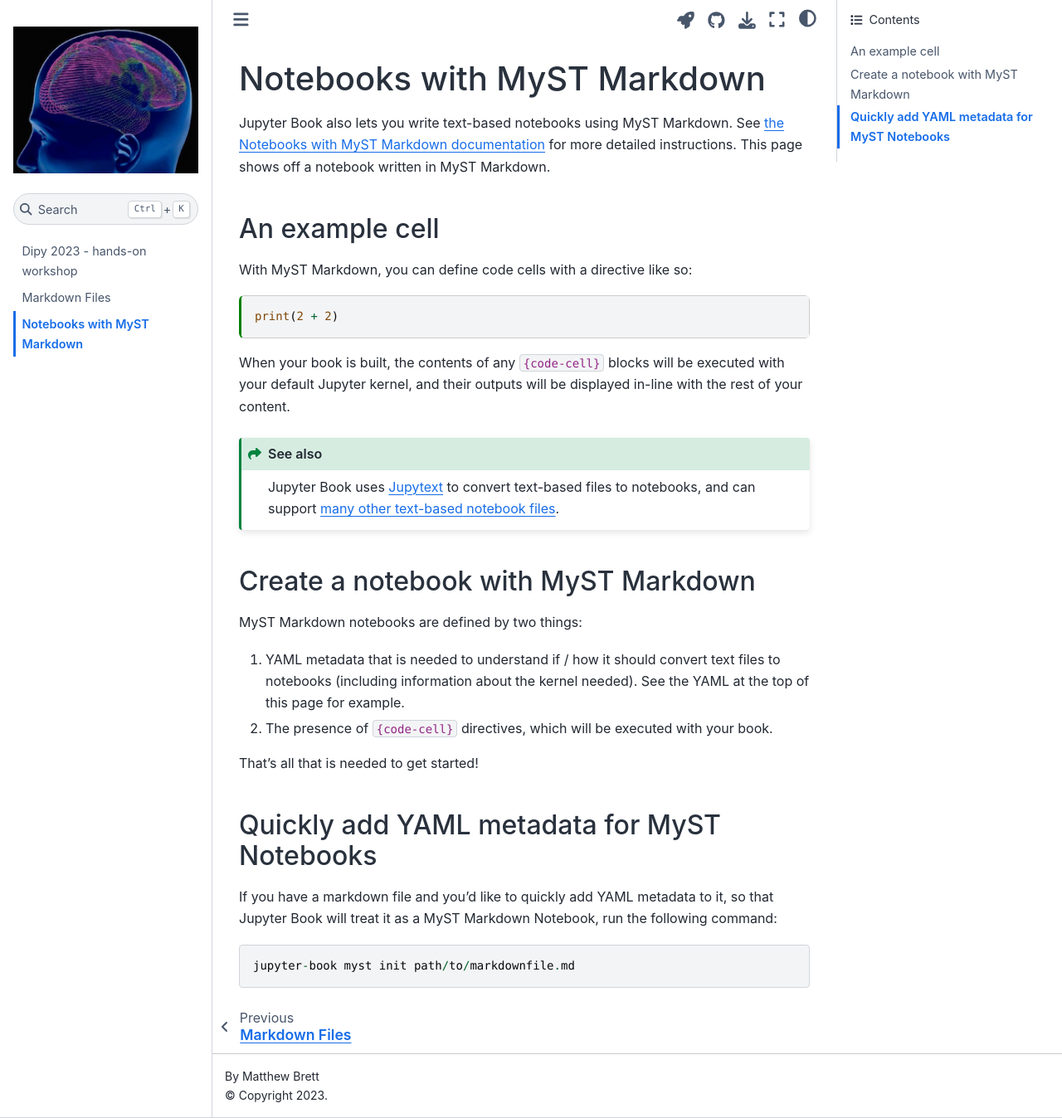
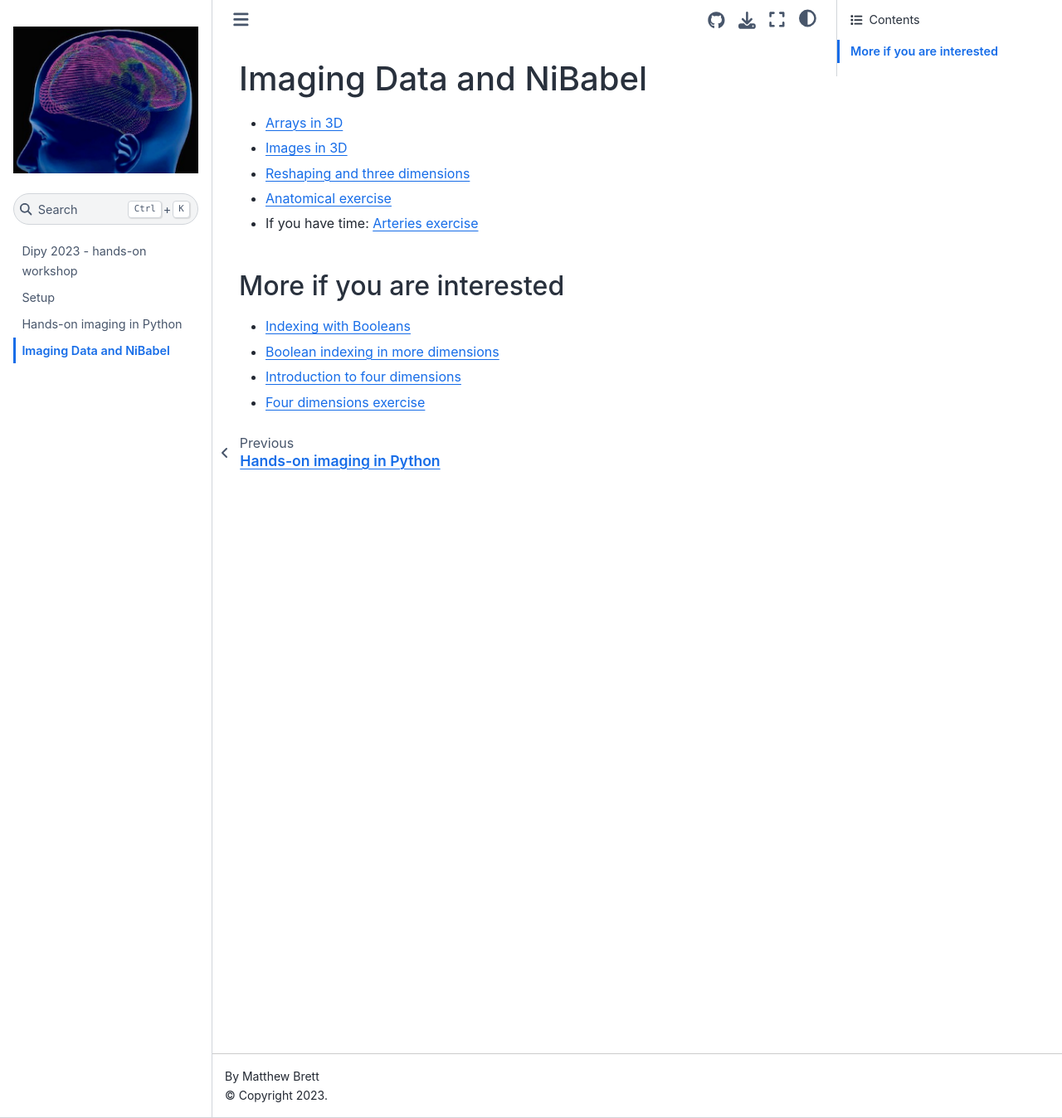
Before and after one commit to matthew-brett/dipy-workshop, a Jupyter Book: the page built from imaging_and_nibabel.md, in a window 1280 px wide and 1348 px high. Shown: the whole window at 83% size. Built offline with Jupyter Book 1.0.4 settings and Sphinx 7.4.7 and the Sphinx Book theme 1.1.4, drawn with Linux system fonts in a browser that asks for light colours.

Commit message:
Add some content

````diff
--- a/_toc.yml
+++ b/_toc.yml
@@ -4,5 +4,6 @@
 format: jb-book
 root: intro
 chapters:
+- file: getting_started
 - file: hands_on
 - file: imaging_and_nibabel
--- a/hands_on.md
+++ b/hands_on.md
@@ -1,55 +1,20 @@
-# Markdown Files
+# Hands-on imaging in Python
 
-Whether you write your book's content in Jupyter Notebooks (`.ipynb`) or
-in regular markdown files (`.md`), you'll write in the same flavor of markdown
-called **MyST Markdown**.
-This is a simple file to help you get started and show off some syntax.
+- If it seems useful — [very fast introduction to
+  Python](https://textbook.nipraxis.org/introducing_python.html)
+* [Writing and reading
+  files](https://textbook.nipraxis.org/pathlib)
+* [Introduction to
+  Numpy](https://textbook.nipraxis.org/numpy_intro.html)
+* [Arrays
+  exercise](https://hub.nipraxis.org/hub/user-redirect/git-pull?repo=https%3A//github.com/nipraxis/arrays&subPath=arrays.ipynb)
+* [Numpy
+  practice](https://hub.nipraxis.org/hub/user-redirect/git-pull?repo=https%3A//github.com/nipraxis/array_practice&subPath=array_practice.ipynb)
 
-## What is MyST?
+## Some notes
 
-MyST stands for "Markedly Structured Text". It
-is a slight variation on a flavor of markdown called "CommonMark" markdown,
-with small syntax extensions to allow you to write **roles** and **directives**
-in the Sphinx ecosystem.
-
-For more about MyST, see [the MyST Markdown Overview](https://jupyterbook.org/content/myst.html).
-
-## Sample Roles and Directives
-
-Roles and directives are two of the most powerful tools in Jupyter Book. They
-are kind of like functions, but written in a markup language. They both
-serve a similar purpose, but **roles are written in one line**, whereas
-**directives span many lines**. They both accept different kinds of inputs,
-and what they do with those inputs depends on the specific role or directive
-that is being called.
-
-Here is a "note" directive:
-
-```{note}
-Here is a note
-```
-
-It will be rendered in a special box when you build your book.
-
-Here is an inline directive to refer to a document: {doc}`imaging_and_nibabel`.
-
-
-## Citations
-
-You can also cite references that are stored in a `bibtex` file. For example,
-the following syntax: `` {cite}`holdgraf_evidence_2014` `` will render like
-this: {cite}`holdgraf_evidence_2014`.
-
-Moreover, you can insert a bibliography into your page with this syntax:
-The `{bibliography}` directive must be used for all the `{cite}` roles to
-render properly.
-For example, if the references for your book are stored in `references.bib`,
-then the bibliography is inserted with:
-
-```{bibliography}
-```
-
-## Learn more
-
-This is just a simple starter to get you started.
-You can learn a lot more at [jupyterbook.org](https://jupyterbook.org).
+* The [numpy array
+  object](https://scipy-lectures.org/intro/numpy/array_object.html);
+* [Array operations](https://scipy-lectures.org/intro/numpy/operations.html).
+* If you know Matlab, you might want to look over this page on [Numpy for
+  Matlab users](https://numpy.org/doc/stable/user/numpy-for-matlab-users.html).
--- a/imaging_and_nibabel.md
+++ b/imaging_and_nibabel.md
@@ -1,54 +1,20 @@
----
-jupytext:
-  cell_metadata_filter: -all
-  formats: md:myst
-  text_representation:
-    extension: .md
-    format_name: myst
-    format_version: 0.13
-    jupytext_version: 1.11.5
-kernelspec:
-  display_name: Python 3
-  language: python
-  name: python3
----
+# Imaging Data and NiBabel
 
-# Notebooks with MyST Markdown
+* [Arrays in 3D](https://textbook.nipraxis.org/arrays_3d)
+* [Images in 3D](https://textbook.nipraxis.org/images_3d)
+* [Reshaping and three
+  dimensions](https://textbook.nipraxis.org/reshape_and_3d.html)
+* [Anatomical
+  exercise](https://hub.nipraxis.org/hub/user-redirect/git-pull?repo=https%3A//github.com/nipraxis/anatomical&subPath=anatomical.ipynb)
+* If you have time: [Arteries
+  exercise](https://hub.nipraxis.org/hub/user-redirect/git-pull?repo=https%3A//github.com/nipraxis/arteries&subPath=arteries.ipynb)
 
-Jupyter Book also lets you write text-based notebooks using MyST Markdown.
-See [the Notebooks with MyST Markdown documentation](https://jupyterbook.org/file-types/myst-notebooks.html) for more detailed instructions.
-This page shows off a notebook written in MyST Markdown.
+## More if you are interested
 
-## An example cell
-
-With MyST Markdown, you can define code cells with a directive like so:
-
-```{code-cell}
-print(2 + 2)
-```
-
-When your book is built, the contents of any `{code-cell}` blocks will be
-executed with your default Jupyter kernel, and their outputs will be displayed
-in-line with the rest of your content.
-
-```{seealso}
-Jupyter Book uses [Jupytext](https://jupytext.readthedocs.io/en/latest/) to convert text-based files to notebooks, and can support [many other text-based notebook files](https://jupyterbook.org/file-types/jupytext.html).
-```
-
-## Create a notebook with MyST Markdown
-
-MyST Markdown notebooks are defined by two things:
-
-1. YAML metadata that is needed to understand if / how it should convert text files to notebooks (including information about the kernel needed).
-   See the YAML at the top of this page for example.
-2. The presence of `{code-cell}` directives, which will be executed with your book.
-
-That's all that is needed to get started!
-
-## Quickly add YAML metadata for MyST Notebooks
-
-If you have a markdown file and you'd like to quickly add YAML metadata to it, so that Jupyter Book will treat it as a MyST Markdown Notebook, run the following command:
-
-```
-jupyter-book myst init path/to/markdownfile.md
-```
+* [Indexing with
+  Booleans](https://textbook.nipraxis.org/boolean_indexing.html)
+* [Boolean indexing in more
+  dimensions](https://textbook.nipraxis.org/boolean_indexing_nd.html)
+* [Introduction to four dimensions](https://textbook.nipraxis.org/intro_to_4d)
+* [Four dimensions
+  exercise](https://hub.nipraxis.org/hub/user-redirect/git-pull?repo=https%3A//github.com/nipraxis/four_dimensions&subPath=four_dimensions.ipynb)
````
Also changed, not shown: getting_started.md (added, +10 -0 lines), intro.md (+2 -0 lines).
